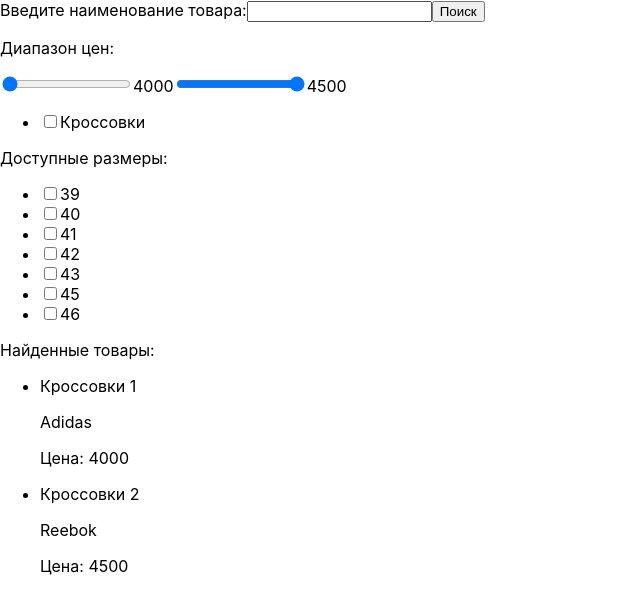
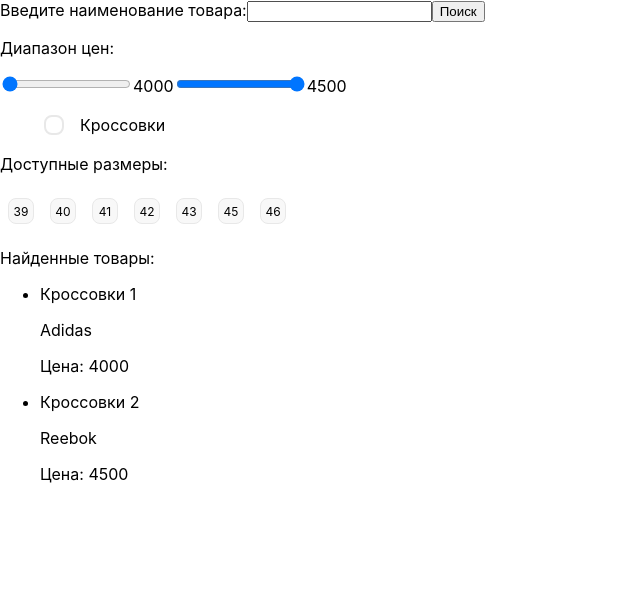
Before and after one commit to a2leexx/online-shop-react, a React (Create React App) app: page / in a window 1280 px wide. Shown: the top 614 px of the page, without its empty margins (0-640 px from the left). Built offline with nearby package versions, Linux system fonts and the light colour scheme.

Commit message:
добавлено оформление флажков для выбора размеров и категорий

```diff
--- a/src/App.css
+++ b/src/App.css
@@ -1,3 +1,86 @@
+/* Список доступных размеров */
+.size-list input {
+  display: none;
+}
+
+.size-list span {
+  display: flex;
+  justify-content: center;
+  align-items: center;
+  border-radius: 0.5rem;
+  border-width: 1px;
+  border-style: solid;
+  margin: 10px;
+  color: #000;
+  width: 1.5rem;
+  height: 1.5rem;
+  margin: 0.5rem;
+  background-color: #f8f8f8;
+  border-color: #e8e8e8;
+  font-weight: normal;
+  font-size: 0.75rem;
+}
+
+.size-list input:checked + span {
+  background-color: white;
+  box-shadow: 0 0 5px 1px #e8e8e8;
+  border-color: #e8e8e8;
+  font-weight: bolder;
+}
+
+.size-list li {
+  display: inline-flex;
+  list-style-type: none;
+}
+
+ul.size-list {
+  padding-left: 0px;
+}
+
+/* Список доступных категорий товаров */
+ul.category-list {
+  padding-right: 0px;
+}
+
+.category-list li {
+  list-style-type: none;
+}
+
+.category-list input {
+  vertical-align: -0.5em;
+  appearance: none;
+  width: 1.25rem;
+  height: 1.25rem;
+  margin-right: 1rem;
+  border-color: #e8e8e8;
+  border-width: 2px;
+  border-style: solid;
+  border-radius: 0.5rem;
+}
+
+.category-list input:checked {
+  background-color: black;
+  border-color: black;
+}
+
+.category-list input:checked::after {
+  top: 0.275em;
+  left: 0.275rem;
+  background-color: white;
+  width: 0.5rem;
+  height: 0.5rem;
+  border-radius: 100%;
+  content: "";
+  position: relative;
+  display: block;
+}
+
+
+.available-sizes {
+  width: 20vw;
+  height: 200px;
+}
+
 .App {
   text-align: center;
 }
--- a/src/App.js
+++ b/src/App.js
@@ -6,7 +6,7 @@ function Checkbox({selected, label, onClick})
   return (
     <label>
       <input type="checkbox" defaultChecked={selected} onChange={onClick}/>
-      {label}
+      <span>{label}</span>
     </label>
   );
 }
@@ -197,11 +197,11 @@ class App extends React.Component
           <DualSlider min_value={min_price} max_value={max_price} start={start} end={end}
             onChange={e => this.onPriceRangeChange(e)}/>
         <div>
-          <ul>
+          <ul className="category-list">
             {categories}
           </ul>
           <p>Доступные размеры:</p>
-          <ul>
+          <ul className="size-list">
             {av_sizes}
           </ul>
         </div>
```
